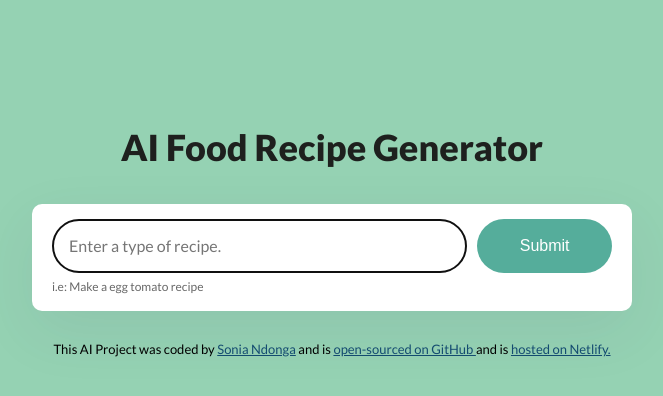
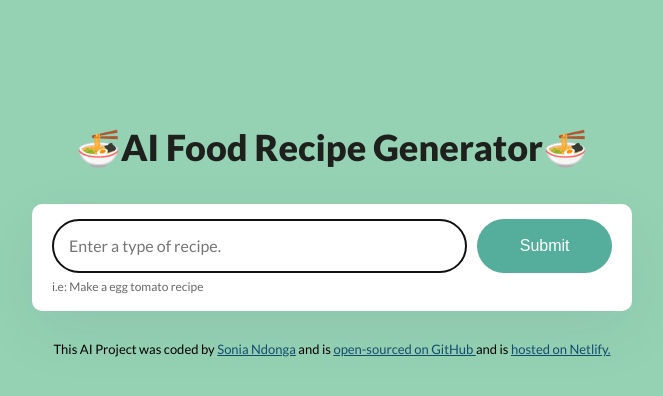
Before and after one commit to sonializzie/food-recipe-generator, a plain HTML site: page index.html in a window 1280 px wide. Shown: the whole page, without its empty margins (308-971 px from the left). Drawn offline with nearby package versions, Linux system fonts and the light colour scheme.

Commit message:
Added some emojis to the h1tag

```diff
--- a/index.html
+++ b/index.html
@@ -30,7 +30,7 @@
       <!-- Beginning of header tag -->
       <header>
         <!-- h1 tag for AI Food Recipe -->
-        <h1>AI Food Recipe Generator</h1>
+        <h1>🍜AI Food Recipe Generator🍜</h1>
       </header>
       <!-- End of header tag -->
 
```
